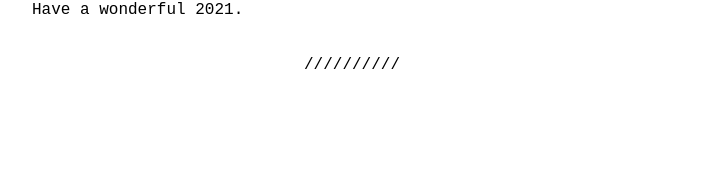
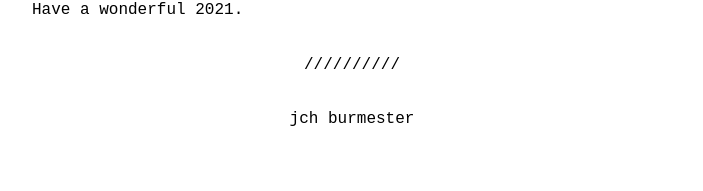
Before and after one commit to jchburmester/jchburmester.github.io, a Jekyll site: the page built from _posts/2021-01-01-fallen-army.md, in a window 1280 px wide. Shown: the part 2080-2271 px from the top of the page, without its empty margins (288-991 px from the left). Built offline with Jekyll 4.4.1, drawn with Linux system fonts in a browser that asks for light colours.

Commit message:
final _post 1

```diff
--- a/_posts/2021-01-01-fallen-army.md
+++ b/_posts/2021-01-01-fallen-army.md
@@ -74,3 +74,5 @@ Let us love what was given to us as a gift.<br />
 Have a wonderful 2021.
 
 ---
+
+<div align="center"> jch burmester</div>
```
